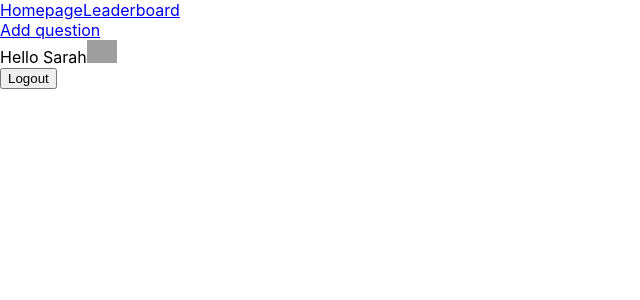
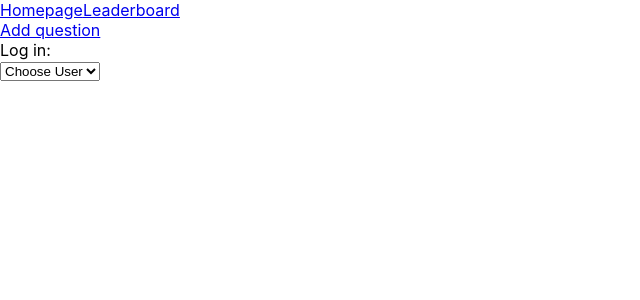
Before and after one commit to Vikariusu/Would-you-rather, a React (Create React App) app: page /login in a window 1280 px wide. Shown: the top 300 px of the page, without its empty margins (0-640 px from the left). Built offline with nearby package versions, Linux system fonts and the light colour scheme; grey boxes are pictures that could not be loaded.

Commit message:
feat: add login form on protected pages, add 404 Page (#8)

```diff
--- a/src/actions/shared.js
+++ b/src/actions/shared.js
@@ -3,7 +3,7 @@ import { receiveQuestions } from './questions';
 import { receiveUsers } from './users';
 import { setAuthedUser } from './authedUser';
 
-const AUTHED_ID = 'sarahedo'; // temporary authenticated user
+const AUTHED_ID = null; // temporary authenticated user
 
 export function getInitialData() {
     return (dispatch) => {
--- a/src/components/App.js
+++ b/src/components/App.js
@@ -1,13 +1,17 @@
 import React from 'react';
 import { BrowserRouter as Router, Route } from 'react-router-dom'
+import { Switch } from 'react-router-dom'
 import { connect } from 'react-redux'
 import { getInitialData } from '../actions/shared';
 
+// components
 import Nav from './Nav';
 import MainPage from './MainPage';
 import QuestionPage from './QuestionPage';
 import NewQuestion from './NewQuestion';
 import LeaderBoard from './LeaderBoard';
+import UserLogin from './UserLogin';
+import NotFoundPage from './NotFoundPage';
 
 class App extends React.Component {
   componentDidMount() {
@@ -18,13 +22,23 @@ class App extends React.Component {
     return (
       <Router>
         <Nav />
-        <Route path="/" exact component={MainPage} />
-        <Route path="/questions/:id" component={QuestionPage} />
-        <Route path="/add" component={NewQuestion} />
-        <Route path="/leaderboard" component={LeaderBoard} />
+        <Switch>
+          <Route path="/login" component={UserLogin} />
+          <Route path="/" exact component={MainPage} />
+          <Route path="/add" component={NewQuestion} />
+          <Route path="/questions/:id" component={QuestionPage} />
+          <Route path="/leaderboard" component={LeaderBoard} />
+          <Route component={NotFoundPage} />
+        </Switch>
       </Router>
     );
   }
 }
 
-export default connect()(App);
+function mapStateToProps({ authedUser }) {
+  return {
+    authedUser
+  }
+}
+
+export default connect(mapStateToProps)(App);
--- a/src/components/LeaderBoard.js
+++ b/src/components/LeaderBoard.js
@@ -1,5 +1,6 @@
 import React, { Component } from 'react';
 import { connect } from 'react-redux';
+import { Redirect } from 'react-router-dom'
 
 class LeaderBoard extends Component {
     displayUserRankings = () => {
@@ -34,6 +35,10 @@ class LeaderBoard extends Component {
     }
 
     render() {
+        if (!this.props.authedUser) {
+            return <Redirect to="/login" />;
+        }
+
         return (
             <div>
                 <h2>Leaderboard</h2>
@@ -43,9 +48,10 @@ class LeaderBoard extends Component {
     }
 }
 
-function mapStateToProps({ users }) {
+function mapStateToProps({ users, authedUser }) {
     return {
-        users
+        users,
+        authedUser
     }
 }
 
--- a/src/components/MainPage.js
+++ b/src/components/MainPage.js
@@ -1,5 +1,6 @@
 import React, { Component } from 'react';
 import { connect } from 'react-redux';
+import { Redirect } from 'react-router-dom';
 
 class MainPage extends Component {
     toQuestion = (e, id) => {
@@ -8,6 +9,10 @@ class MainPage extends Component {
     }
 
     render() {
+        if (!this.props.authedUser) {
+            return <Redirect to="/login" />;
+        }
+
         return (
             <div>
                 <h2>Unaswered</h2>
@@ -58,7 +63,8 @@ function mapStateToProp({ questions, users, authedUser }) {
 
     return {
         answeredQuestions: sortByTimestamp(answeredQuestions),
-        unansweredQuestions: sortByTimestamp(unansweredQuestions)
+        unansweredQuestions: sortByTimestamp(unansweredQuestions),
+        authedUser
     }
 }
 
--- a/src/components/Nav.js
+++ b/src/components/Nav.js
@@ -1,17 +1,18 @@
 import React, { Component } from 'react';
 import { Link } from 'react-router-dom';
 import { connect } from 'react-redux';
-import { setAuthedUser } from '../actions/authedUser'
+import { setAuthedUser } from '../actions/authedUser';
+import { withRouter } from 'react-router-dom';
 
 class Nav extends Component {
-    toggleAuthedUser = () => {
-        const currentAuthedUser = 'sarahedo'; // temporary authed user
+    userLogout = () => {
+        this.props.dispatch(setAuthedUser(null))
+        this.redirectToHome();
+    }
 
-        if (!this.props.authedUser) {
-            this.props.dispatch(setAuthedUser(currentAuthedUser))
-        } else {
-            this.props.dispatch(setAuthedUser(null))
-        }
+    redirectToHome = () => {
+        const { history } = this.props;
+        if (history) history.push('/');
     }
 
     render() {
@@ -32,9 +33,9 @@ class Nav extends Component {
                             <img src={user && user.avatarURL} alt="" style={{ width: '30px' }} />
                         </div>
                     )}
-                    <button onClick={this.toggleAuthedUser}>
-                        {authedUser ? 'Logout' : 'Login'}
-                    </button>
+                    {authedUser && (
+                        <button onClick={this.userLogout}>Logout</button>
+                    )}
                 </div>
             </nav>
         )
@@ -48,4 +49,4 @@ function mapStateToProps({ authedUser, users }) {
     }
 }
 
-export default connect(mapStateToProps)(Nav);
+export default connect(mapStateToProps)(withRouter(Nav));
--- a/src/components/NewQuestion.js
+++ b/src/components/NewQuestion.js
@@ -1,5 +1,6 @@
 import React, { Component } from 'react';
 import { connect } from 'react-redux';
+import { Redirect } from 'react-router-dom'
 import { handleAddQuestion } from '../actions/questions';
 
 class NewQuestion extends Component {
@@ -27,13 +28,17 @@ class NewQuestion extends Component {
         const question = {
             optionOneText: this.state.optionOne,
             optionTwoText: this.state.optionTwo,
-            author: this.props.authedUser.authedUser
+            author: this.props.authedUser
         }
         this.props.dispatch(handleAddQuestion(question))
             .then(() => this.props.history.push('/'))
     }
 
     render() {
+        if (!this.props.authedUser) {
+            return <Redirect to="/login" />;
+        }
+
         return (
             <div>
                 <h2>Ask a Question</h2>
@@ -58,7 +63,7 @@ class NewQuestion extends Component {
     }
 }
 
-function mapStateToProps(authedUser) {
+function mapStateToProps({ authedUser }) {
     return {
         authedUser
     }
--- /dev/null
+++ b/src/components/NotFoundPage.js
@@ -0,0 +1,11 @@
+import React, { Component } from 'react'
+
+export default class NotFoundPage extends Component {
+    render() {
+        return (
+            <div>
+                This page doesn't exist!
+            </div>
+        )
+    }
+}
--- a/src/components/QuestionPage.js
+++ b/src/components/QuestionPage.js
@@ -1,5 +1,6 @@
 import React, { Component } from 'react';
 import { connect } from 'react-redux';
+import { Redirect } from 'react-router-dom';
 import { _saveQuestionAnswer } from '../utils/_DATA'; // TODO: move to actions
 import { getUsersAndQuestions } from '../actions/shared';
 
@@ -16,7 +17,11 @@ class QuestionPage extends Component {
     }
 
     render() {
-        const { question, author, isAnswered } = this.props;
+        const { question, author, isAnswered, authedUser } = this.props;
+
+        if (!authedUser) {
+            return <Redirect to="/login" />;
+        }
 
         return (
             <div>
--- /dev/null
+++ b/src/components/UserLogin.js
@@ -0,0 +1,42 @@
+import React, { Component } from 'react';
+import { connect } from 'react-redux';
+import { setAuthedUser } from '../actions/authedUser';
+
+class UserLogin extends Component {
+    state = {
+        value: 'default'
+    }
+
+    setUser = (e) => {
+        const newAuthedUser = e.target.value;
+        const { history } = this.props;
+
+        this.setState({ value: newAuthedUser })
+        this.props.dispatch(setAuthedUser(newAuthedUser))
+        history.push('/');
+    }
+
+    render() {
+        return (
+            <div>
+                Log in:
+                <form>
+                    <select id="users" value={this.state.value} onChange={this.setUser}>
+                        <option disabled value="default">Choose User</option>
+                        <option value="sarahedo">sarahedo</option>
+                        <option value="tylermcginnis">tylermcginnis</option>
+                        <option value="johndoe">johndoe</option>
+                    </select>
+                </form>
+            </div>
+        )
+    }
+}
+
+function mapStateToProps({ authedUser }) {
+    return {
+        authedUser
+    }
+}
+
+export default connect(mapStateToProps)(UserLogin);
```
